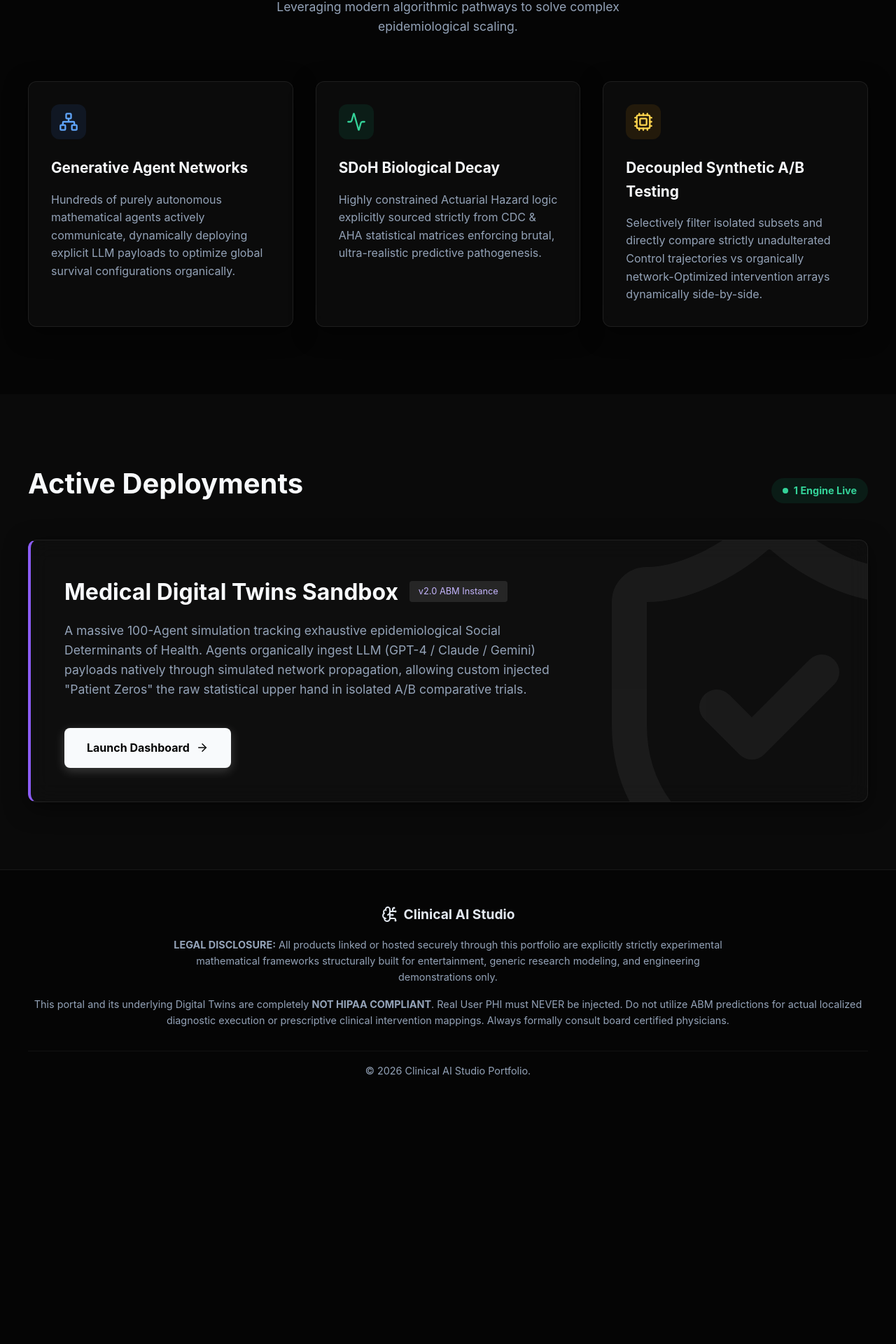
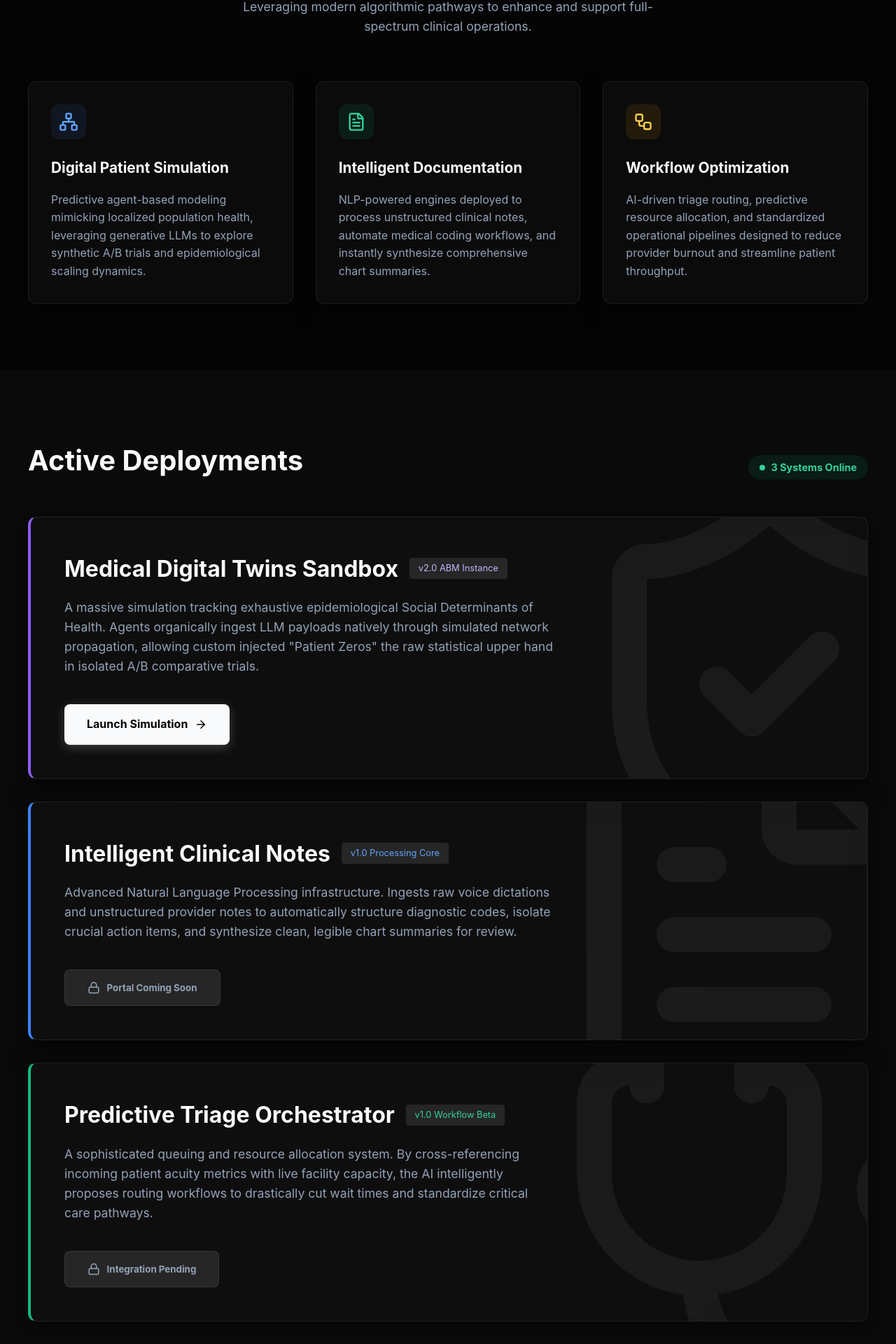
Before and after one commit to myungcwoo/clinical-ai-studio, a React (Vite) app: page / in a window 1280 px wide. Shown: the part 860-2780 px from the top of the page at 70% size. Before the commit the page ends 2449 px from the top, so only its background shows below. Built offline with nearby package versions, Linux system fonts and the light colour scheme.

Commit message:
feat: initialize landing page with clinical AI suite overview and project showcase

```diff
--- a/src/App.tsx
+++ b/src/App.tsx
@@ -1,4 +1,4 @@
-import { ArrowRight, BrainCircuit, Activity, Network, ShieldCheck, Cpu } from 'lucide-react';
+import { ArrowRight, BrainCircuit, Network, ShieldCheck, FileText, Workflow, Lock, Stethoscope } from 'lucide-react';
 import './index.css';
 
 function App() {
@@ -53,7 +53,7 @@ function App() {
             textTransform: 'uppercase',
             fontSize: '0.85rem'
           }}>
-            <BrainCircuit size={16} /> Autonomous Intelligence Matrix
+            <BrainCircuit size={16} /> Comprehensive Clinical AI Suite
           </div>
 
           <h1 className="fade-in delay-1" style={{
@@ -76,8 +76,8 @@ function App() {
             margin: '0 auto 3rem auto',
             lineHeight: 1.6
           }}>
-            Pioneering the boundary between Generative Artificial Intelligence and Biological Simulation.
-            We transform raw conceptual pathways into deeply rigorous, explicitly computable Agent-Based Models executing highly-yield clinical logic.
+            Pioneering the boundary between Artificial Intelligence and daily clinical workflows.
+            We transform raw conceptual models into rigorous, robust tools ranging from patient-level synthetic simulations to NLP-driven documentation and intelligent operational triage.
           </p>
 
           <div className="fade-in delay-3" style={{ display: 'flex', gap: '1.5rem', justifyContent: 'center', flexWrap: 'wrap' }}>
@@ -101,7 +101,7 @@ function App() {
                 transition: 'transform 0.2s'
               }}
             >
-              Explore AI Simulations <ArrowRight size={20} />
+              Explore Capabilities <ArrowRight size={20} />
             </button>
           </div>
         </div>
@@ -112,8 +112,8 @@ function App() {
         <div style={{ maxWidth: '1200px', margin: '0 auto' }}>
 
           <div style={{ textAlign: 'center', marginBottom: '4rem' }}>
-            <h2 style={{ fontSize: '2.5rem', margin: '0 0 1rem 0' }}>The Neural Framework</h2>
-            <p style={{ color: 'var(--text-muted)', fontSize: '1.1rem', maxWidth: '600px', margin: '0 auto' }}>Leveraging modern algorithmic pathways to solve complex epidemiological scaling.</p>
+            <h2 style={{ fontSize: '2.5rem', margin: '0 0 1rem 0' }}>Core Capabilities</h2>
+            <p style={{ color: 'var(--text-muted)', fontSize: '1.1rem', maxWidth: '600px', margin: '0 auto' }}>Leveraging modern algorithmic pathways to enhance and support full-spectrum clinical operations.</p>
           </div>
 
           <div style={{ display: 'grid', gridTemplateColumns: 'repeat(auto-fit, minmax(300px, 1fr))', gap: '2rem' }}>
@@ -121,24 +121,24 @@ function App() {
               <div style={{ width: '50px', height: '50px', background: 'rgba(59, 130, 246, 0.1)', borderRadius: '12px', display: 'flex', alignItems: 'center', justifyContent: 'center', color: '#60a5fa', marginBottom: '1.5rem' }}>
                 <Network size={28} />
               </div>
-              <h3 style={{ fontSize: '1.3rem', marginBottom: '1rem' }}>Generative Agent Networks</h3>
-              <p style={{ color: 'var(--text-muted)' }}>Hundreds of purely autonomous mathematical agents actively communicate, dynamically deploying explicit LLM payloads to optimize global survival configurations organically.</p>
+              <h3 style={{ fontSize: '1.3rem', marginBottom: '1rem' }}>Digital Patient Simulation</h3>
+              <p style={{ color: 'var(--text-muted)' }}>Predictive agent-based modeling mimicking localized population health, leveraging generative LLMs to explore synthetic A/B trials and epidemiological scaling dynamics.</p>
             </div>
 
             <div className="glass-panel" style={{ padding: '2rem', transition: 'transform 0.3s' }}>
               <div style={{ width: '50px', height: '50px', background: 'rgba(16, 185, 129, 0.1)', borderRadius: '12px', display: 'flex', alignItems: 'center', justifyContent: 'center', color: '#34d399', marginBottom: '1.5rem' }}>
-                <Activity size={28} />
+                <FileText size={28} />
               </div>
-              <h3 style={{ fontSize: '1.3rem', marginBottom: '1rem' }}>SDoH Biological Decay</h3>
-              <p style={{ color: 'var(--text-muted)' }}>Highly constrained Actuarial Hazard logic explicitly sourced strictly from CDC & AHA statistical matrices enforcing brutal, ultra-realistic predictive pathogenesis.</p>
+              <h3 style={{ fontSize: '1.3rem', marginBottom: '1rem' }}>Intelligent Documentation</h3>
+              <p style={{ color: 'var(--text-muted)' }}>NLP-powered engines deployed to process unstructured clinical notes, automate medical coding workflows, and instantly synthesize comprehensive chart summaries.</p>
             </div>
 
             <div className="glass-panel" style={{ padding: '2rem', transition: 'transform 0.3s' }}>
               <div style={{ width: '50px', height: '50px', background: 'rgba(245, 158, 11, 0.1)', borderRadius: '12px', display: 'flex', alignItems: 'center', justifyContent: 'center', color: '#fcd34d', marginBottom: '1.5rem' }}>
-                <Cpu size={28} />
+                <Workflow size={28} />
               </div>
-              <h3 style={{ fontSize: '1.3rem', marginBottom: '1rem' }}>Decoupled Synthetic A/B Testing</h3>
-              <p style={{ color: 'var(--text-muted)' }}>Selectively filter isolated subsets and directly compare strictly unadulterated Control trajectories vs organically network-Optimized intervention arrays dynamically side-by-side.</p>
+              <h3 style={{ fontSize: '1.3rem', marginBottom: '1rem' }}>Workflow Optimization</h3>
+              <p style={{ color: 'var(--text-muted)' }}>AI-driven triage routing, predictive resource allocation, and standardized operational pipelines designed to reduce provider burnout and streamline patient throughput.</p>
             </div>
           </div>
         </div>
@@ -151,10 +151,12 @@ function App() {
           <div style={{ display: 'flex', alignItems: 'baseline', justifyContent: 'space-between', marginBottom: '3rem', flexWrap: 'wrap', gap: '1rem' }}>
             <h2 style={{ fontSize: '2.5rem', margin: 0 }}>Active Deployments</h2>
             <div style={{ background: 'rgba(16, 185, 129, 0.1)', color: '#34d399', padding: '0.4rem 1rem', borderRadius: '100px', fontSize: '0.9rem', fontWeight: 'bold', display: 'flex', alignItems: 'center', gap: '0.5rem' }}>
-              <span style={{ width: '8px', height: '8px', background: '#34d399', borderRadius: '50%', display: 'inline-block' }} /> 1 Engine Live
+              <span style={{ width: '8px', height: '8px', background: '#34d399', borderRadius: '50%', display: 'inline-block' }} /> 3 Systems Online
             </div>
           </div>
 
+          <div style={{ display: 'grid', gridTemplateColumns: '1fr', gap: '2rem' }}>
+            {/* Simulation Project */}
             <div className="glass-panel" style={{ padding: '3rem', borderLeft: '4px solid var(--accent-purple)', position: 'relative', overflow: 'hidden' }}>
               <div style={{ position: 'relative', zIndex: 10 }}>
                 <div style={{ display: 'flex', gap: '1rem', alignItems: 'center', marginBottom: '1rem' }}>
@@ -163,7 +165,7 @@ function App() {
                 </div>
 
                 <p style={{ color: 'var(--text-muted)', fontSize: '1.1rem', maxWidth: '700px', marginBottom: '2.5rem' }}>
-                A massive 100-Agent simulation tracking exhaustive epidemiological Social Determinants of Health. Agents organically ingest LLM (GPT-4 / Claude / Gemini) payloads natively through simulated network propagation, allowing custom injected "Patient Zeros" the raw statistical upper hand in isolated A/B comparative trials.
+                  A massive simulation tracking exhaustive epidemiological Social Determinants of Health. Agents organically ingest LLM payloads natively through simulated network propagation, allowing custom injected "Patient Zeros" the raw statistical upper hand in isolated A/B comparative trials.
                 </p>
 
                 <div style={{ display: 'flex', gap: '1rem', flexWrap: 'wrap' }}>
@@ -181,14 +183,78 @@ function App() {
                     onMouseOver={(e) => e.currentTarget.style.transform = 'translateY(-2px)'}
                     onMouseOut={(e) => e.currentTarget.style.transform = 'translateY(0)'}
                   >
-                  Launch Dashboard <ArrowRight size={18} />
+                    Launch Simulation <ArrowRight size={18} />
                   </a>
                 </div>
               </div>
 
-            {/* Faint background architectural graphic mapping purely aesthetic depth */}
               <div style={{ position: 'absolute', right: '-5%', bottom: '-20%', opacity: 0.05, transform: 'scale(1.5)', pointerEvents: 'none' }}>
                 <ShieldCheck size={400} />
+              </div>
+            </div>
+
+            {/* NLP Docs Project Placeholder */}
+            <div className="glass-panel" style={{ padding: '3rem', borderLeft: '4px solid var(--accent-blue)', position: 'relative', overflow: 'hidden' }}>
+              <div style={{ position: 'relative', zIndex: 10 }}>
+                <div style={{ display: 'flex', gap: '1rem', alignItems: 'center', marginBottom: '1rem' }}>
+                  <h3 style={{ fontSize: '2rem', margin: 0 }}>Intelligent Clinical Notes</h3>
+                  <span style={{ padding: '0.3rem 0.8rem', background: 'rgba(255,255,255,0.1)', borderRadius: '4px', fontSize: '0.8rem', color: '#60a5fa' }}>v1.0 Processing Core</span>
+                </div>
+
+                <p style={{ color: 'var(--text-muted)', fontSize: '1.1rem', maxWidth: '700px', marginBottom: '2.5rem' }}>
+                  Advanced Natural Language Processing infrastructure. Ingests raw voice dictations and unstructured provider notes to automatically structure diagnostic codes, isolate crucial action items, and synthesize clean, legible chart summaries for review.
+                </p>
+
+                <div style={{ display: 'flex', gap: '1rem', flexWrap: 'wrap' }}>
+                  <button
+                    disabled
+                    style={{
+                      display: 'flex', alignItems: 'center', gap: '0.6rem',
+                      background: 'rgba(255,255,255,0.1)', color: 'var(--text-muted)',
+                      padding: '1rem 2rem', borderRadius: '8px', fontWeight: 'bold',
+                      border: '1px solid var(--glass-border)',
+                      cursor: 'not-allowed'
+                    }}
+                  >
+                    <Lock size={18} /> Portal Coming Soon
+                  </button>
+                </div>
+              </div>
+              <div style={{ position: 'absolute', right: '-2%', bottom: '-10%', opacity: 0.05, transform: 'scale(1.5)', pointerEvents: 'none' }}>
+                <FileText size={400} />
+              </div>
+            </div>
+
+            {/* Workflow Optimization Placeholder */}
+            <div className="glass-panel" style={{ padding: '3rem', borderLeft: '4px solid var(--accent-emerald)', position: 'relative', overflow: 'hidden' }}>
+              <div style={{ position: 'relative', zIndex: 10 }}>
+                <div style={{ display: 'flex', gap: '1rem', alignItems: 'center', marginBottom: '1rem' }}>
+                  <h3 style={{ fontSize: '2rem', margin: 0 }}>Predictive Triage Orchestrator</h3>
+                  <span style={{ padding: '0.3rem 0.8rem', background: 'rgba(255,255,255,0.1)', borderRadius: '4px', fontSize: '0.8rem', color: '#34d399' }}>v1.0 Workflow Beta</span>
+                </div>
+
+                <p style={{ color: 'var(--text-muted)', fontSize: '1.1rem', maxWidth: '700px', marginBottom: '2.5rem' }}>
+                  A sophisticated queuing and resource allocation system. By cross-referencing incoming patient acuity metrics with live facility capacity, the AI intelligently proposes routing workflows to drastically cut wait times and standardize critical care pathways.
+                </p>
+
+                <div style={{ display: 'flex', gap: '1rem', flexWrap: 'wrap' }}>
+                  <button
+                    disabled
+                    style={{
+                      display: 'flex', alignItems: 'center', gap: '0.6rem',
+                      background: 'rgba(255,255,255,0.1)', color: 'var(--text-muted)',
+                      padding: '1rem 2rem', borderRadius: '8px', fontWeight: 'bold',
+                      border: '1px solid var(--glass-border)',
+                      cursor: 'not-allowed'
+                    }}
+                  >
+                    <Lock size={18} /> Integration Pending
+                  </button>
+                </div>
+              </div>
+              <div style={{ position: 'absolute', right: '-5%', bottom: '-20%', opacity: 0.05, transform: 'scale(1.5)', pointerEvents: 'none' }}>
+                <Stethoscope size={400} />
+              </div>
             </div>
           </div>
         </div>
@@ -201,10 +267,10 @@ function App() {
             <BrainCircuit size={24} /> Clinical AI Studio
           </div>
           <p style={{ maxWidth: '800px', margin: '0 auto 1rem auto' }}>
-            <strong>LEGAL DISCLOSURE:</strong> All products linked or hosted securely through this portfolio are explicitly strictly experimental mathematical frameworks structurally built for entertainment, generic research modeling, and engineering demonstrations only.
+            <strong>LEGAL DISCLOSURE:</strong> All projects, tools, and interfaces hosted through this portfolio are experimental conceptual prototypes built for engineering demonstrations, research, and entertainment only. They are not intended for production usage in clinical settings.
           </p>
           <p>
-            This portal and its underlying Digital Twins are completely <strong>NOT HIPAA COMPLIANT</strong>. Real User PHI must NEVER be injected. Do not utilize ABM predictions for actual localized diagnostic execution or prescriptive clinical intervention mappings. Always formally consult board certified physicians.
+            The tools in this suite are completely <strong>NOT HIPAA COMPLIANT</strong>. Real User PHI must NEVER be injected. Do not utilize generated summaries, diagnostic codes, or triage suggestions for actual patient care. Always formally consult board-certified physicians.
           </p>
           <div style={{ marginTop: '2rem', paddingTop: '1rem', borderTop: '1px solid rgba(255,255,255,0.05)' }}>
             © {new Date().getFullYear()} Clinical AI Studio Portfolio.
```
Lines whose indentation alone changed are shown as unchanged.
